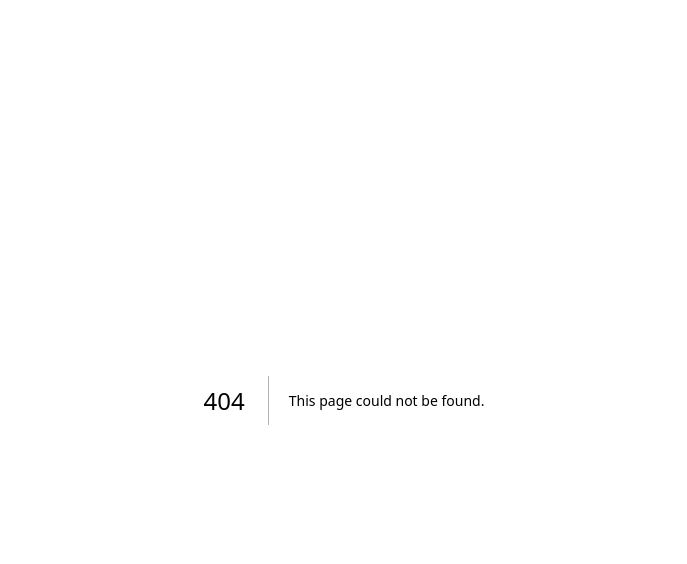
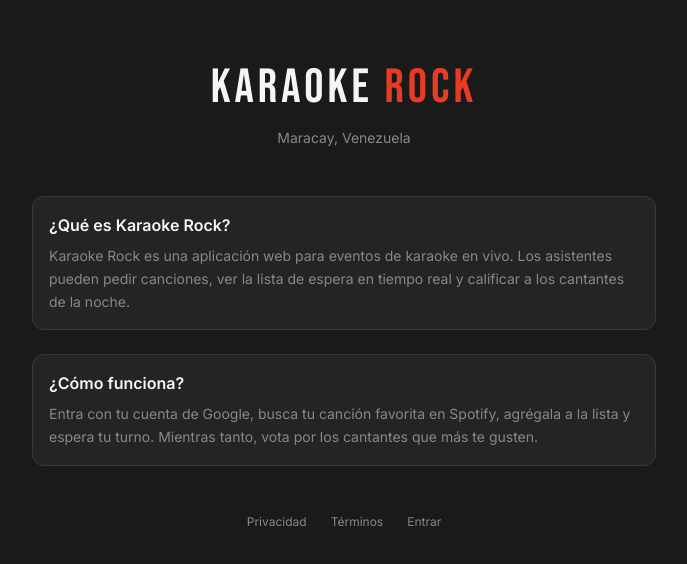
Before and after one commit to takariwastudio/karaoke-rock, a Next.js app: page /about in a window 1280 px wide. Before the commit this address had no page. Shown: the top 564 px of the page, without its empty margins (296-983 px from the left). Built offline with nearby package versions, Linux system fonts and the light colour scheme.

Commit message:
feat: add About page with application details

```diff
--- /dev/null
+++ b/src/app/about/page.tsx
@@ -0,0 +1,43 @@
+export default function AboutPage() {
+  return (
+    <div className="min-h-screen bg-r-bg text-r-text">
+      <div className="max-w-2xl mx-auto px-6 py-16 text-center">
+        <h1 className="font-display text-5xl tracking-[4px] mb-4">
+          KARAOKE <span className="text-r-red">ROCK</span>
+        </h1>
+        <p className="text-r-muted text-sm mb-12">Maracay, Venezuela</p>
+
+        <div className="space-y-6 text-left">
+          <div className="card">
+            <h2 className="font-semibold mb-2">¿Qué es Karaoke Rock?</h2>
+            <p className="text-r-muted text-sm leading-relaxed">
+              Karaoke Rock es una aplicación web para eventos de karaoke en
+              vivo. Los asistentes pueden pedir canciones, ver la lista de
+              espera en tiempo real y calificar a los cantantes de la noche.
+            </p>
+          </div>
+          <div className="card">
+            <h2 className="font-semibold mb-2">¿Cómo funciona?</h2>
+            <p className="text-r-muted text-sm leading-relaxed">
+              Entra con tu cuenta de Google, busca tu canción favorita en
+              Spotify, agrégala a la lista y espera tu turno. Mientras tanto,
+              vota por los cantantes que más te gusten.
+            </p>
+          </div>
+        </div>
+
+        <div className="mt-12 flex justify-center gap-6 text-xs text-r-muted">
+          <a href="/privacy" className="hover:text-r-text transition-colors">
+            Privacidad
+          </a>
+          <a href="/terms" className="hover:text-r-text transition-colors">
+            Términos
+          </a>
+          <a href="/" className="hover:text-r-text transition-colors">
+            Entrar
+          </a>
+        </div>
+      </div>
+    </div>
+  );
+}
```
